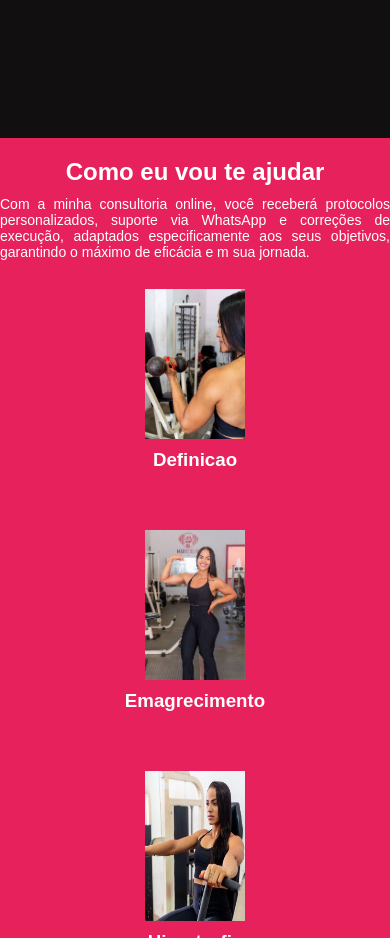
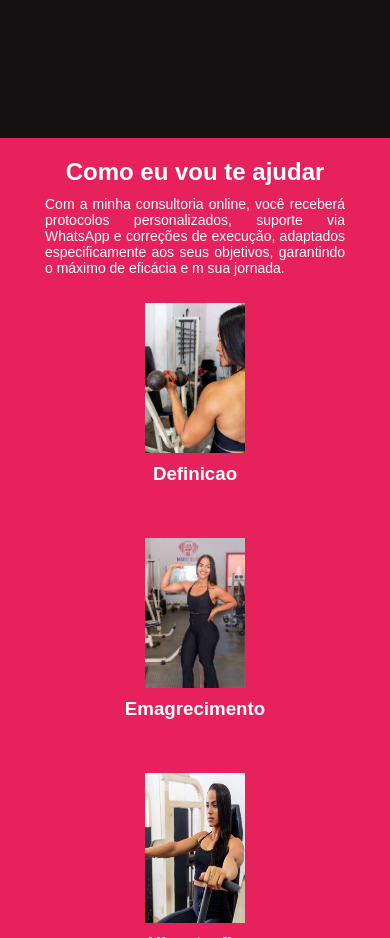
Before and after one commit to JoabeAndrade/ConsultoriaOnline, a plain HTML site: page index.html in a window 390 px wide. Shown: the part 1620-2558 px from the top of the page. Drawn offline with Linux system fonts and the light colour scheme.

Commit message:
feat: update help-me

```diff
--- a/styles.css
+++ b/styles.css
@@ -302,7 +302,7 @@ a {
 
 @media (max-width: 830px) {
     .help-container {
-        max-width: 400px;
+        max-width: 300px;
     }
 
     .help-text {
```
